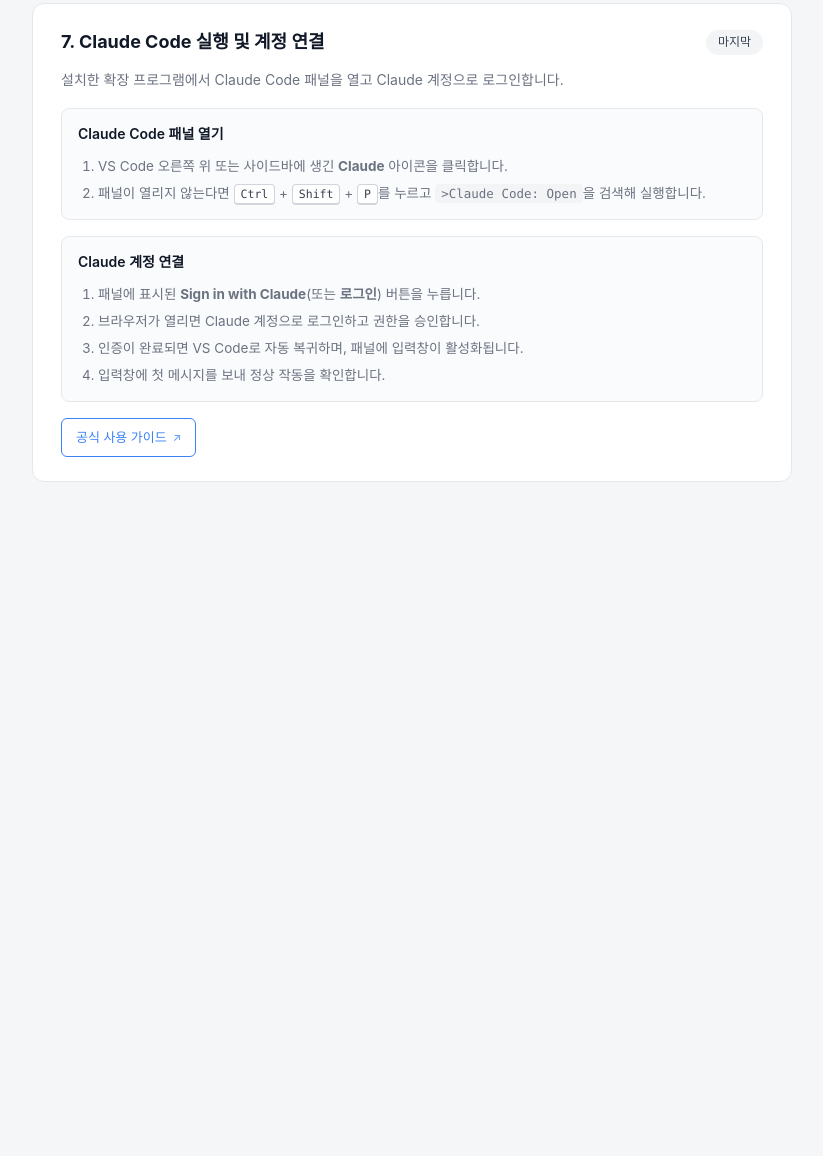
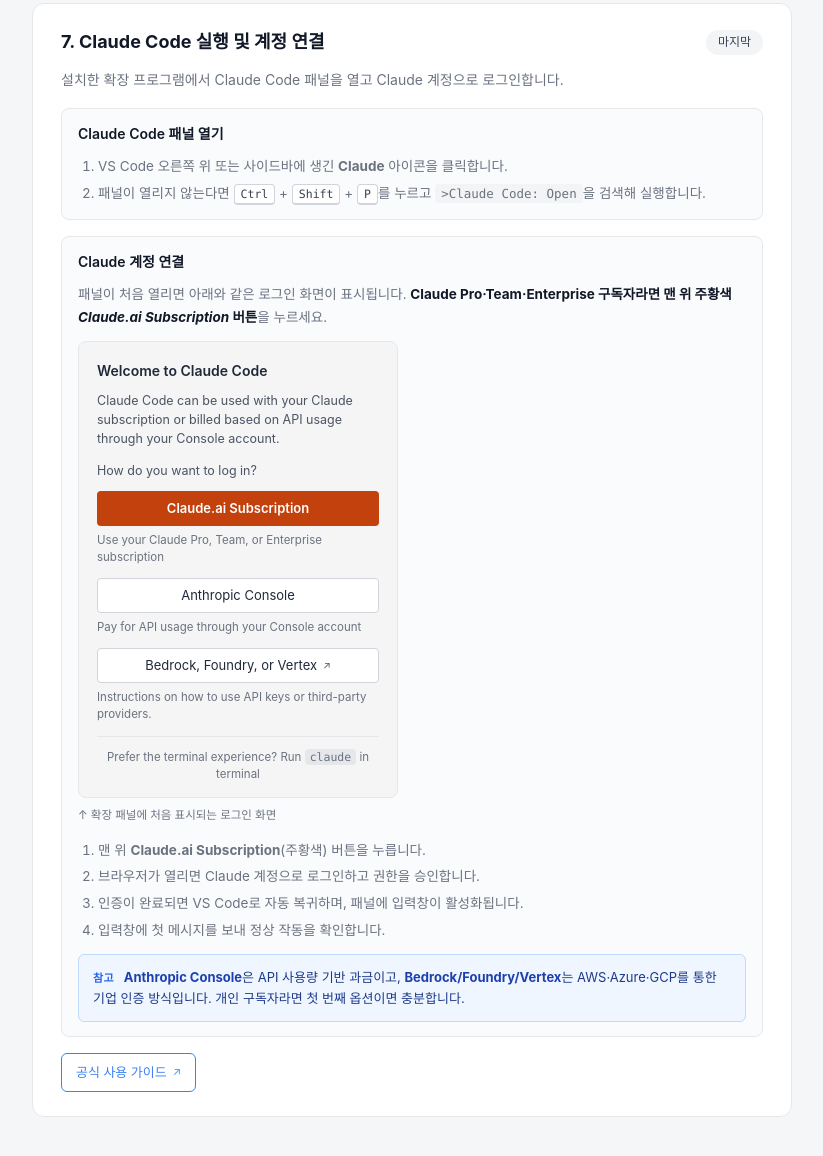
Before and after one commit to todoto1/claude-guide, a plain HTML site: page index.html in a window 1280 px wide. Shown: the part 2487-3643 px from the top of the page, without its empty margins (228-1051 px from the left). Before the commit the page ends 3033 px from the top, so only its background shows below. Drawn offline with Linux system fonts and the light colour scheme.

Commit message:
Update index.html

```diff
--- a/index.html
+++ b/index.html
@@ -391,6 +391,93 @@
     color: var(--muted);
     text-align: center;
   }
+
+  /* 확장 패널 로그인 화면 시각 재현 */
+  .login-panel {
+    margin-top: 12px;
+    padding: 18px 18px 14px;
+    background: #F5F5F5;
+    border: 1px solid #E5E7EB;
+    border-radius: 8px;
+    max-width: 320px;
+    font-family: -apple-system, "Segoe UI", system-ui, sans-serif;
+  }
+
+  .login-title {
+    font-size: 14px;
+    font-weight: 600;
+    color: #1F2937;
+    margin: 0 0 8px;
+  }
+
+  .login-desc {
+    font-size: 12.5px;
+    color: #4B5563;
+    margin: 0 0 12px;
+    line-height: 1.55;
+  }
+
+  .login-q {
+    font-size: 12.5px;
+    color: #4B5563;
+    margin: 0 0 10px;
+  }
+
+  .login-btn {
+    display: flex;
+    align-items: center;
+    justify-content: center;
+    gap: 6px;
+    width: 100%;
+    font-size: 13px;
+    padding: 8px 12px;
+    border-radius: 4px;
+    border: 1px solid transparent;
+    line-height: 1.3;
+    text-align: center;
+  }
+
+  .login-btn.primary {
+    background: #C2410C;
+    color: #ffffff;
+    font-weight: 600;
+  }
+
+  .login-btn.outline {
+    background: #ffffff;
+    color: #1F2937;
+    border-color: #D1D5DB;
+  }
+
+  .login-btn .ext {
+    font-size: 10px;
+    opacity: 0.8;
+  }
+
+  .login-caption {
+    font-size: 11.5px;
+    color: #6B7280;
+    margin: 6px 0 12px;
+    line-height: 1.5;
+  }
+
+  .login-caption:last-child { margin-bottom: 0; }
+
+  .login-foot {
+    margin-top: 10px;
+    padding-top: 12px;
+    border-top: 1px solid #E5E7EB;
+    font-size: 11.5px;
+    color: #6B7280;
+    text-align: center;
+    line-height: 1.5;
+  }
+
+  .login-foot code {
+    background: #E5E7EB;
+    font-size: 11.5px;
+    padding: 1px 5px;
+  }
 </style>
 </head>
 <body>
@@ -607,12 +694,41 @@
 
       <div class="substep">
         <p class="substep-title">Claude 계정 연결</p>
-        <ol>
-          <li>패널에 표시된 <strong>Sign in with Claude</strong>(또는 <strong>로그인</strong>) 버튼을 누릅니다.</li>
+        <p style="font-size:13.5px; color: var(--muted); margin:0 0 4px; line-height:1.7;">
+          패널이 처음 열리면 아래와 같은 로그인 화면이 표시됩니다.
+          <strong style="color: var(--text);">Claude Pro·Team·Enterprise 구독자라면 맨 위 주황색 <em>Claude.ai Subscription</em> 버튼</strong>을 누르세요.
+        </p>
+
+        <div class="login-panel">
+          <p class="login-title">Welcome to Claude Code</p>
+          <p class="login-desc">Claude Code can be used with your Claude subscription or billed based on API usage through your Console account.</p>
+          <p class="login-q">How do you want to log in?</p>
+
+          <div class="login-btn primary">Claude.ai Subscription</div>
+          <p class="login-caption">Use your Claude Pro, Team, or Enterprise subscription</p>
+
+          <div class="login-btn outline">Anthropic Console</div>
+          <p class="login-caption">Pay for API usage through your Console account</p>
+
+          <div class="login-btn outline">Bedrock, Foundry, or Vertex <span class="ext">↗</span></div>
+          <p class="login-caption">Instructions on how to use API keys or third-party providers.</p>
+
+          <div class="login-foot">Prefer the terminal experience? Run <code>claude</code> in terminal</div>
+        </div>
+        <div class="vsc-caption" style="text-align:left;">↑ 확장 패널에 처음 표시되는 로그인 화면</div>
+
+        <ol style="margin-top:14px;">
+          <li>맨 위 <strong>Claude.ai Subscription</strong>(주황색) 버튼을 누릅니다.</li>
           <li>브라우저가 열리면 Claude 계정으로 로그인하고 권한을 승인합니다.</li>
           <li>인증이 완료되면 VS Code로 자동 복귀하며, 패널에 입력창이 활성화됩니다.</li>
           <li>입력창에 첫 메시지를 보내 정상 작동을 확인합니다.</li>
         </ol>
+
+        <div class="notice">
+          <span class="label">참고</span>
+          <strong>Anthropic Console</strong>은 API 사용량 기반 과금이고, <strong>Bedrock/Foundry/Vertex</strong>는 AWS·Azure·GCP를 통한 기업 인증 방식입니다.
+          개인 구독자라면 첫 번째 옵션이면 충분합니다.
+        </div>
       </div>
 
       <div class="actions" style="margin-top:16px;">
```
